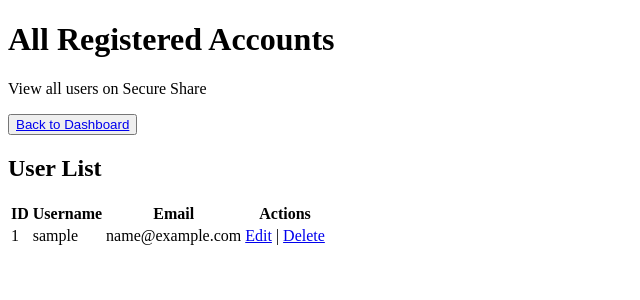
After one commit to manel-A-tech/Secure-file-management-system, a Flask app: page /accounts in a window 1280 px wide. The commit adds this page. Shown: the top 300 px of the page, without its empty margins (0-640 px from the left). Run offline with Flask 3, Linux system fonts and the light colour scheme; the visitor is signed in with stand-in values (Sample User, id 1); data comes from the database, SQL or seed files in the repository.

Commit message:
completed session management

```diff
--- a/app.py
+++ b/app.py
@@ -1,8 +1,10 @@
 from enum import unique
+from os import access
 from flask import Flask, flash, render_template, redirect, request, url_for
 from flask_sqlalchemy import SQLAlchemy
 from flask_scss import Scss
 from werkzeug.security import generate_password_hash, check_password_hash
+from flask_login import LoginManager, UserMixin, login_user, logout_user, login_required, current_user
 
 app = Flask(__name__)
 app.config["SQLALCHEMY_DATABASE_URI"] = "sqlite:///database.db"
@@ -11,8 +13,17 @@
 
 db = SQLAlchemy(app)
 
+# initializing the session manager
+login_manager = LoginManager()
+login_manager.init_app(app)
+login_manager.login_view = 'login'
+login_manager.login_message = "Please log in to access this page"
+login_manager.login_message_category = "error"
 
-class Account(db.Model):
+# creating the data base(inheriting the UserMixin now)
+
+
+class Account(UserMixin, db.Model):
     id = db.Column(db.Integer, primary_key=True)
     email = db.Column(db.String(100), nullable=False, unique=True)
     username = db.Column(db.String(20), nullable=False, unique=True)
@@ -22,12 +33,19 @@
         return f"account{self.id},{self.username}"
 
 
-# checking if the account is in the database bu the id
+@login_manager.user_loader
+def load_user(userid):
+    return Account.query.get((int(userid)))
+
+# checking if the account is in the database bu the username
+
+
 def check_account_exists(username):
     account = Account.query.filter_by(username=username).first()
     if account:
         return True
     return False
+
 # encryption
 
 
@@ -51,11 +69,22 @@
 def home():
     return render_template('index.html')
 
+# dassboard for logged in users only(protected)
+
+
+@app.route("/dashboard")
+@login_required
+def dashboard():
+    return render_template('dashboard.html', username=current_user.username)
+
 # registration page
 
 
 @app.route("/register", methods=["POST", "GET"])
 def register():
+    # check if already logged in
+    if current_user.is_authenticated:
+        return redirect("/dashboard")
     # add account
     if request.method == "POST":
         username = request.form.get('username')
@@ -84,49 +113,83 @@
             flash(f"error in creating the account :{e}", "error")
             return redirect("/register")
 
-    else:  # to see all accounts
-        accounts = Account.query.order_by(Account.id).all()
-        return render_template('registration.html', accounts=accounts)
+    else:  # for the get request
+        return render_template('registration.html')
+
+# to view all accounts for the admin
+
+
+@app.route("/accounts")
+@login_required
+def view_accounts():
+    accounts = Account.query.order_by(Account.id).all()
+    return render_template('accounts.html', accounts=accounts)
+
 # login page
 
 
 @app.route("/login", methods=["GET", "POST"])
 def login():
+    # check if already logged in
+    if current_user.is_authenticated:
+        return redirect("/dashboard")
+
     if request.method == "POST":
         username = request.form.get('username')
         password = request.form.get('password')
+        remember = request.form.get('remember')
         account = Account.query.filter_by(username=username).first()
 
         if account and check_password_hash(account.password, password):
             flash("login successful", "success")
-            return redirect("/")
+            next_page = request.args.get('next')
+            return redirect(next_page) if next_page else redirect("/dashboard")
         else:
             flash("invalid username or password", "error")
             return redirect("/login")
     else:
         return render_template('login.html')
 
+# logout route
+
+
+@app.route("/logout")
+@login_required
+def logout():
+    logout_user()
+    flash("You have been logged out successfully", "success")
+    return redirect("/login")
 
 # delete an account by the id
+
+
 @app.route("/delete/<int:id>")
+@login_required
 def delete(id: int):
+    if current_user.id != id:
+        flash("You can only delete your own account", "error")
+        return redirect("/dashboard")
     delete_account = Account.query.get_or_404(id)
     try:
         db.session.delete(delete_account)
         db.session.commit()
+        logout_user()
         flash("Account deleted successfullt", "success")
         return redirect("/register")
     except Exception as e:
         flash(f"error{e}", "error")
-        return redirect("/register")
+        return redirect("/dashboard")
 
 
 # edit an account in the database
-
 @app.route("/edit/<int:id>", methods=["GET", "POST"])
+@login_required
 def edit(id: int):
+    if current_user.id != id:
+        flash("You can only edit your own account", "error")
+        return redirect("/dashboard")
     account = Account.query.get_or_404(id)
-    if request.method == "POST":  # send information
+    if request.method == "POST":
         account.username = request.form.get('username')
         account.email = request.form.get('email')
         new_password = request.form.get('password')
@@ -135,7 +198,7 @@
         try:
             db.session.commit()
             flash("Account updated successfully", "success")
-            return redirect("/register")
+            return redirect("/dashboard")
         except Exception as e:
             db.session.rollback()
             flash(f"error{e}", "error")
--- /dev/null
+++ b/templates/accounts.html
@@ -0,0 +1,59 @@
+{% extends 'base.html' %}
+
+{% block head %}
+<title>All Accounts - Secure Share</title>
+{% endblock %}
+{% block content %}
+<div>
+    <div class="top-content">
+        <h1>All Registered Accounts</h1>
+        <p>View all users on Secure Share</p>
+    </div>
+    <div class="bottom-content">
+        <button><a href="/dashboard">Back to Dashboard</a></button>
+
+        {% with messages = get_flashed_messages(with_categories=true) %}
+        {% if messages %}
+        {% for category, message in messages %}
+        <div class="alert alert-{{ category }}">{{ message }}</div>
+        {% endfor %}
+        {% endif %}
+        {% endwith %}
+
+        <h2>User List</h2>
+        {% if accounts %}
+        <table>
+            <thead>
+                <tr>
+                    <th>ID</th>
+                    <th>Username</th>
+                    <th>Email</th>
+                    <th>Actions</th>
+                </tr>
+            </thead>
+            <tbody>
+                {% for account in accounts %}
+                <tr>
+                    <td>{{ account.id }}</td>
+                    <td>{{ account.username }}</td>
+                    <td>{{ account.email }}</td>
+                    <td>
+                        {% if current_user.id == account.id %}
+                        <a href="/edit/{{ account.id }}">Edit</a> |
+                        <a href="/delete/{{ account.id }}"
+                            onclick="return confirm('Are you sure you want to delete your account?')">Delete</a>
+                        {% else %}
+                        <span style="color: gray;">Not your account</span>
+                        {% endif %}
+                    </td>
+                </tr>
+                {% endfor %}
+            </tbody>
+        </table>
+        {% else %}
+        <p>No accounts found.</p>
+        {% endif %}
+    </div>
+</div>
+
+{% endblock %}
```
Also changed, not shown: templates/dashboard.html (added, +45 -0 lines), templates/index.html (+16 -6 lines), templates/login.html (+9 -5 lines).
